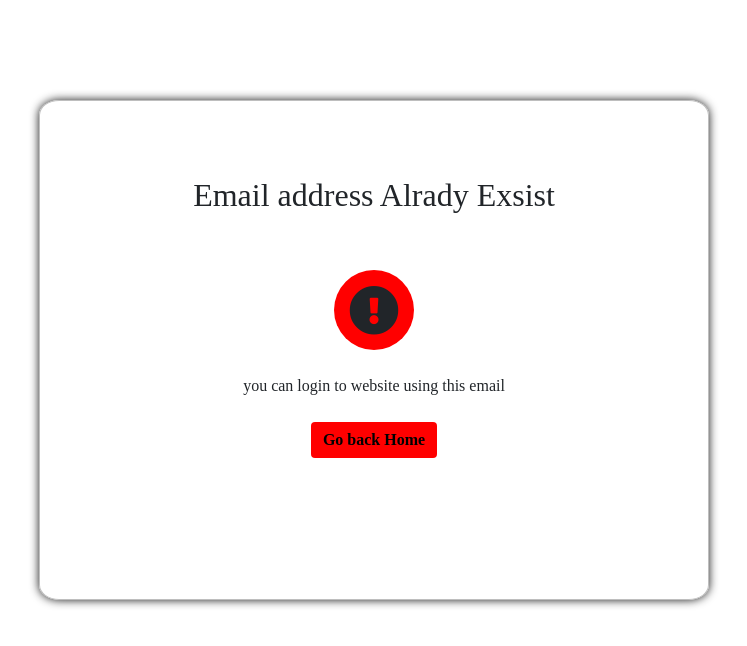
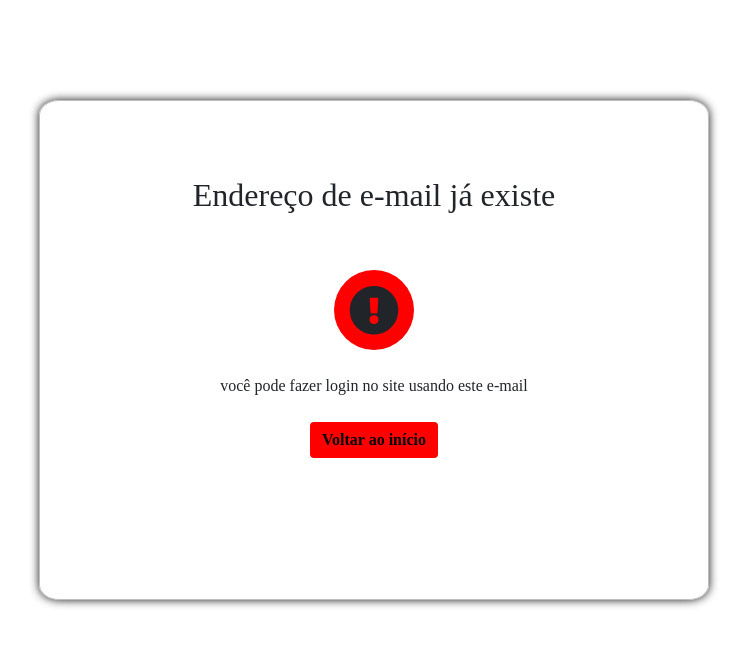
Before and after one commit to PI3SALA13/ECOmove, a Django app: page /emailexsist/ in a window 1280 px wide. Shown: the top 646 px of the page, without its empty margins (266-1013 px from the left). Run offline with Django 4.2, Linux system fonts and the light colour scheme.

Commit message:
atualização

```diff
--- a/RaisingMinds/users/templates/users/already_exsist.html
+++ b/RaisingMinds/users/templates/users/already_exsist.html
@@ -19,14 +19,16 @@
             <div class="box">
                 <!-- box 1 -->
                 <div class="text-center">
-                <h2>Email address Alrady Exsist</h2>
+                <h2>
+                    Endereço de e-mail já existe</h2>
                 <i class=" fas  fa-exclamation-circle  mt-5"></i>
                 </div>
                 <!-- box 2 -->
                 <div class="mt-4 text-center">
-                    <P class="text-center mt-1">you can login to website using this email</P>
+                    <P class="text-center mt-1">
+                        você pode fazer login no site usando este e-mail</P>
                     <a href="{% url 'index' %}">
-                        <button type="button" class="btn btn-primary mt-2"> Go back Home</button>
+                        <button type="button" class="btn btn-primary mt-2"> Voltar ao início</button>
                     </a>
                 </div>
             </div>
```
